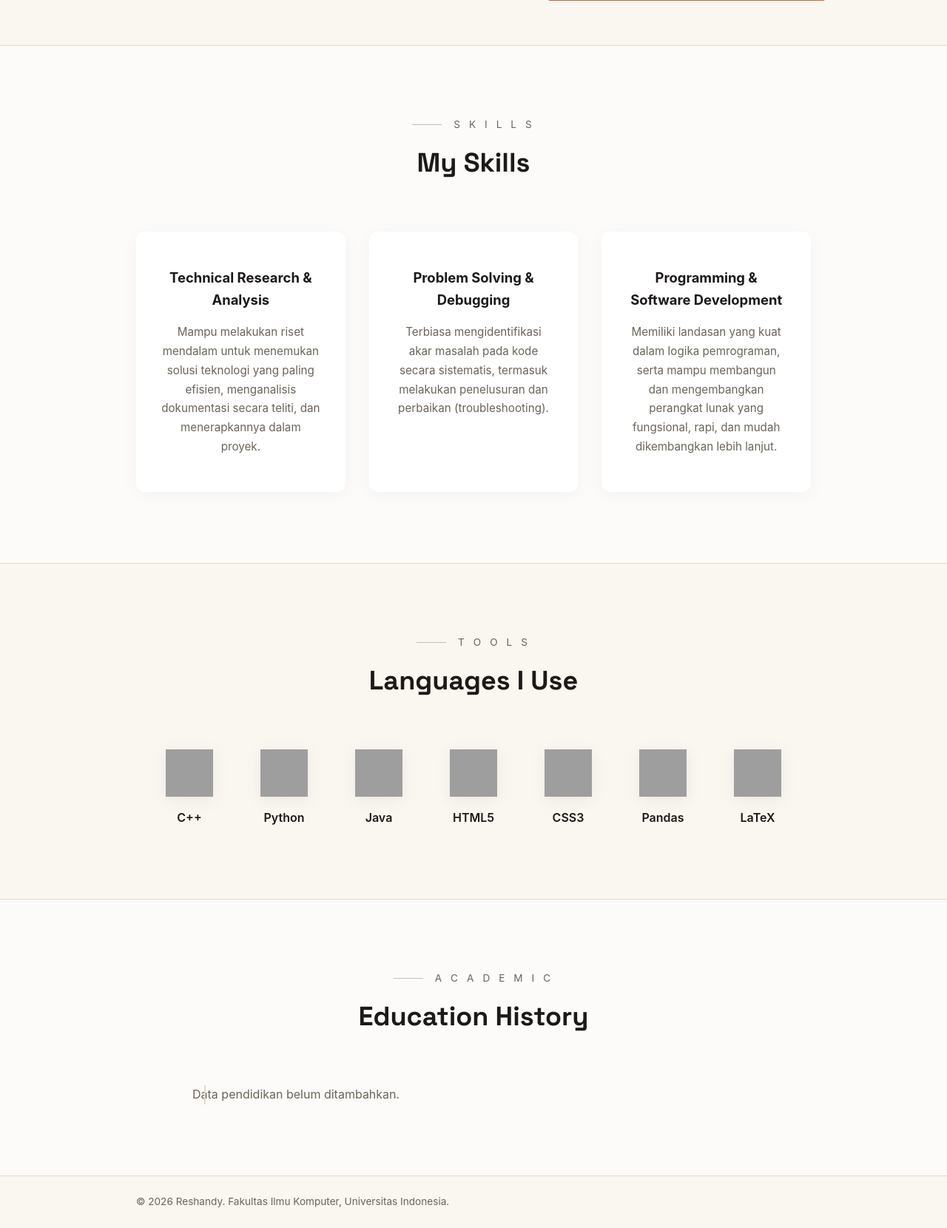
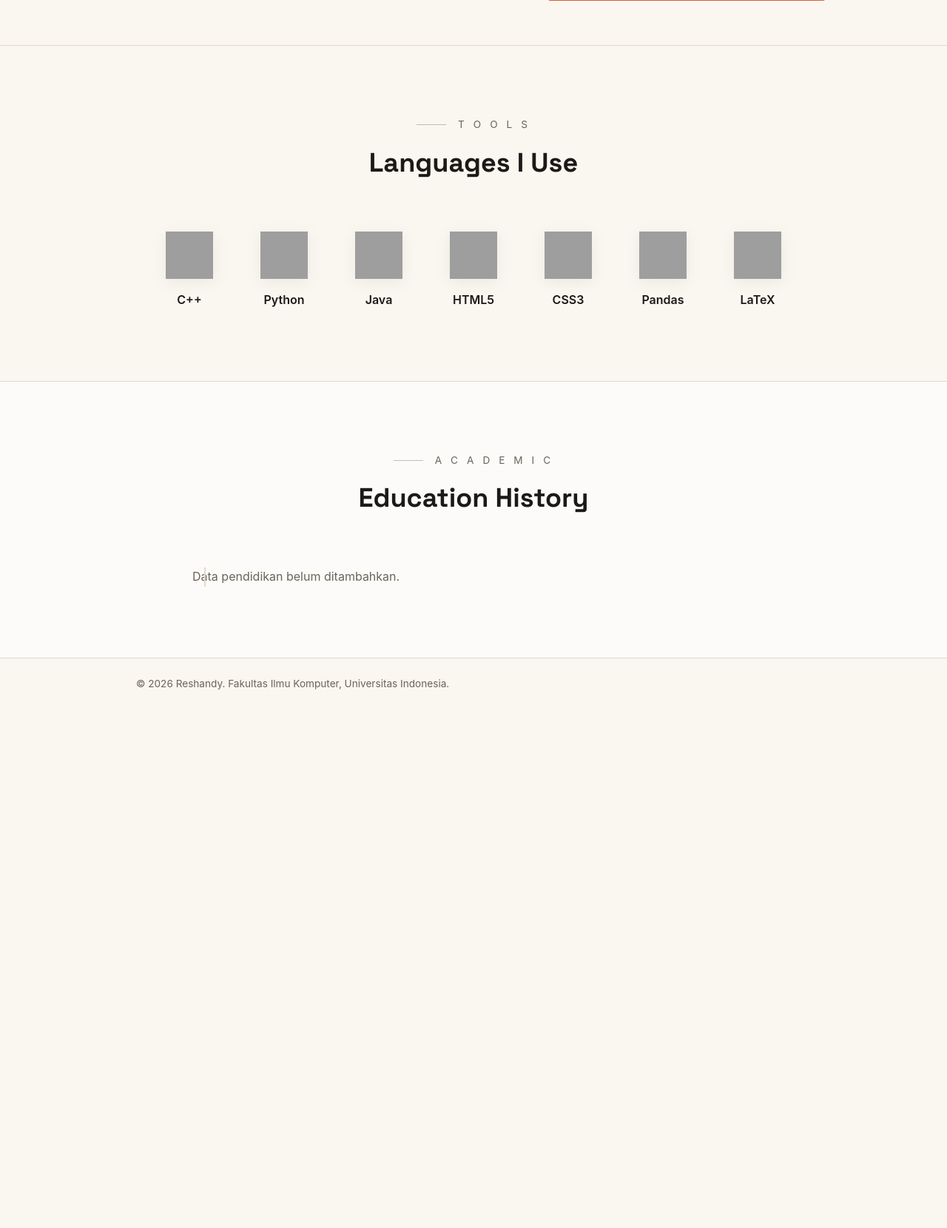
Before and after one commit to reshandytaftazani/myportofolio, a Django app: page / in a window 1280 px wide. Shown: the part 545-2205 px from the top of the page at 74% size. After the commit the page ends 1477 px from the top, so only its background shows below. Run offline with Django 5.2, Linux system fonts and the light colour scheme; data that the repository does not hold is empty; grey boxes are pictures that could not be loaded.

Commit message:
Fix : Penghapusan Section skill di Index.html dan fix untuk scrollbar pada bagian skill

```diff
--- a/static/css/style.css
+++ b/static/css/style.css
@@ -492,16 +492,12 @@ h1, .brand {
     background-color: var(--accent-dark);
 }
 
+.tabs-header {
+    -ms-overflow-style: none;
+    scrollbar-width: none;
+}
 .tabs-header::-webkit-scrollbar {
-    height: 4px;
-}
-.tabs-header::-webkit-scrollbar-track {
-    background: transparent;
-}
-.tabs-header::-webkit-scrollbar-thumb {
-    background: var(--accent);
-    border: none;
-    border-radius: 10px;
+    display: none;
 }
 
 /* Mengubah warna saat teks di-highlight/diblok */
--- a/templates/index.html
+++ b/templates/index.html
@@ -66,33 +66,6 @@
                         <a href="mailto:reshandytaftazaniaulya@gmail.com" class="social-link">Email</a>
                     </div>
                 </div>
-            </div>
-        </section>
-
-        <!-- Section Skills -->
-        <section id="skills" class="skills-section">
-            <div class="container">
-                <div class="section-header">
-                    <p class="section-subtitle">S k i l l s</p>
-                    <h2 class="section-title">My Skills</h2>
-                </div>
-                <div class="skills-grid">
-                    <!-- Skill 1 -->
-                    <div class="skill-card">
-                        <h3>Technical Research & Analysis</h3>
-                        <p>Mampu melakukan riset mendalam untuk menemukan solusi teknologi yang paling efisien, menganalisis dokumentasi secara teliti, dan menerapkannya dalam proyek.</p>
-                    </div>
-                    <!-- Skill 2 -->
-                    <div class="skill-card">
-                        <h3>Problem Solving & Debugging</h3>
-                        <p>Terbiasa mengidentifikasi akar masalah pada kode secara sistematis, termasuk melakukan penelusuran dan perbaikan (troubleshooting).</p>
-                    </div>
-                    <!-- Skill 3 -->
-                    <div class="skill-card">
-                        <h3>Programming & Software Development</h3>
-                        <p>Memiliki landasan yang kuat dalam logika pemrograman, serta mampu membangun dan mengembangkan perangkat lunak yang fungsional, rapi, dan mudah dikembangkan lebih lanjut.</p>
-                    </div>
-                 </div>
             </div>
         </section>
 
```
